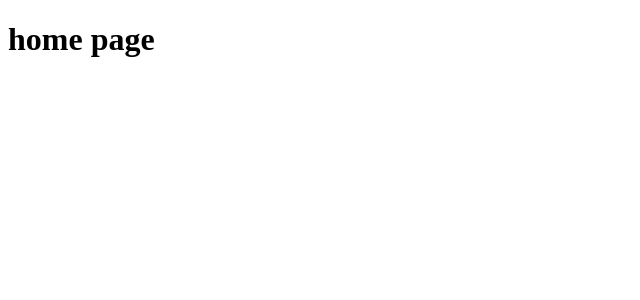
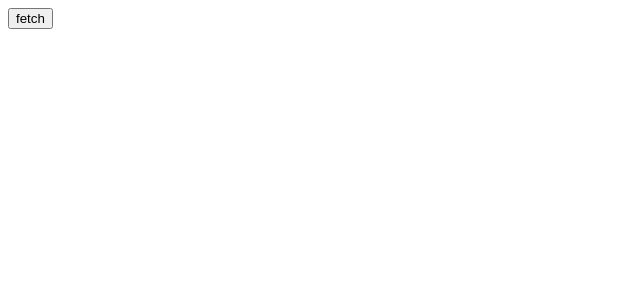
Before and after one commit to deanmchugh/stockWatcher, a React (Vite) app: page / in a window 1280 px wide. Shown: the top 300 px of the page, without its empty margins (0-640 px from the left). Built offline with nearby package versions, Linux system fonts and the light colour scheme.

Commit message:
fetched data

```diff
--- a/src/components/home.tsx
+++ b/src/components/home.tsx
@@ -1,9 +1,10 @@
 import React from 'react'
+import fetch from '../helpers/fetchData'
 
 export default function home() {
     return (
         <div>
-            <h1>home page</h1>
+            <button onClick={(event: any) => fetch('https://www.alphavantage.co/query?function=TIME_SERIES_INTRADAY&symbol=MSFT&interval=5min&apikey=demo')}>fetch</button>
         </div>
     )
 }
```
